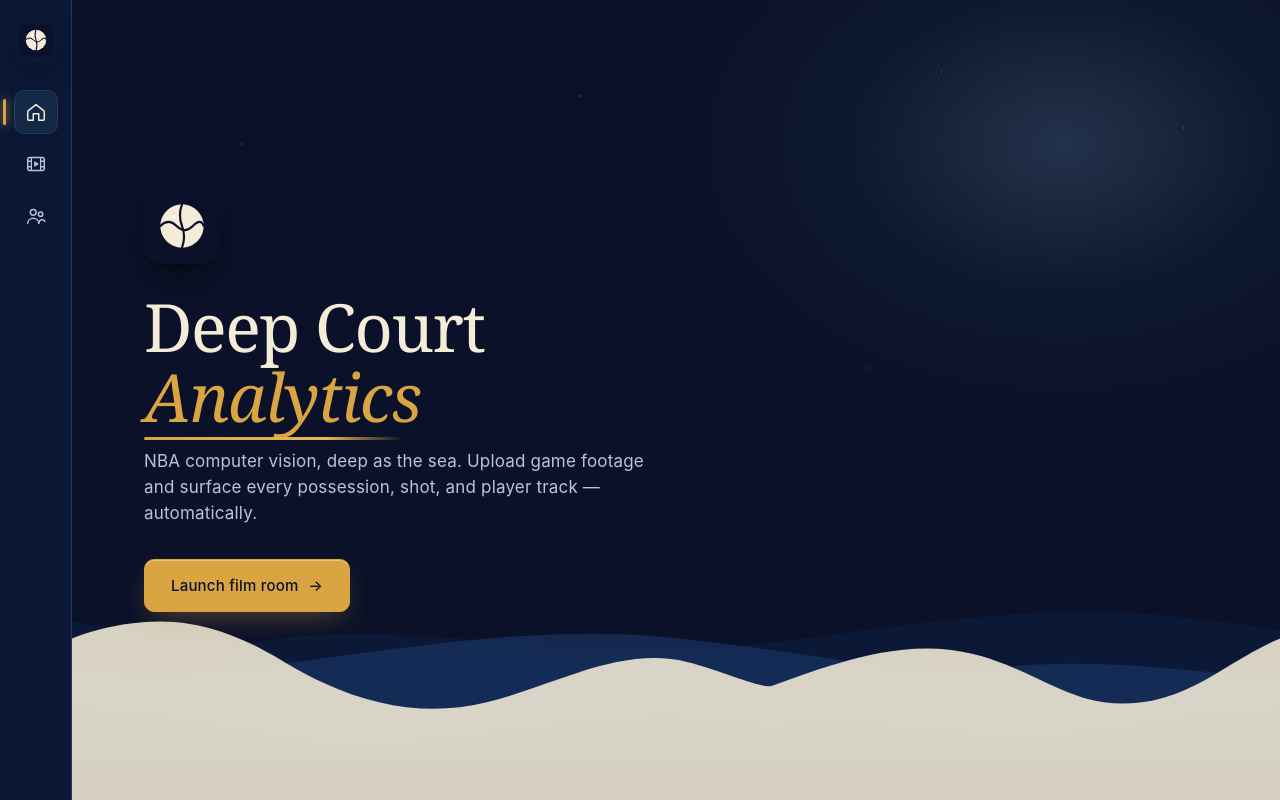
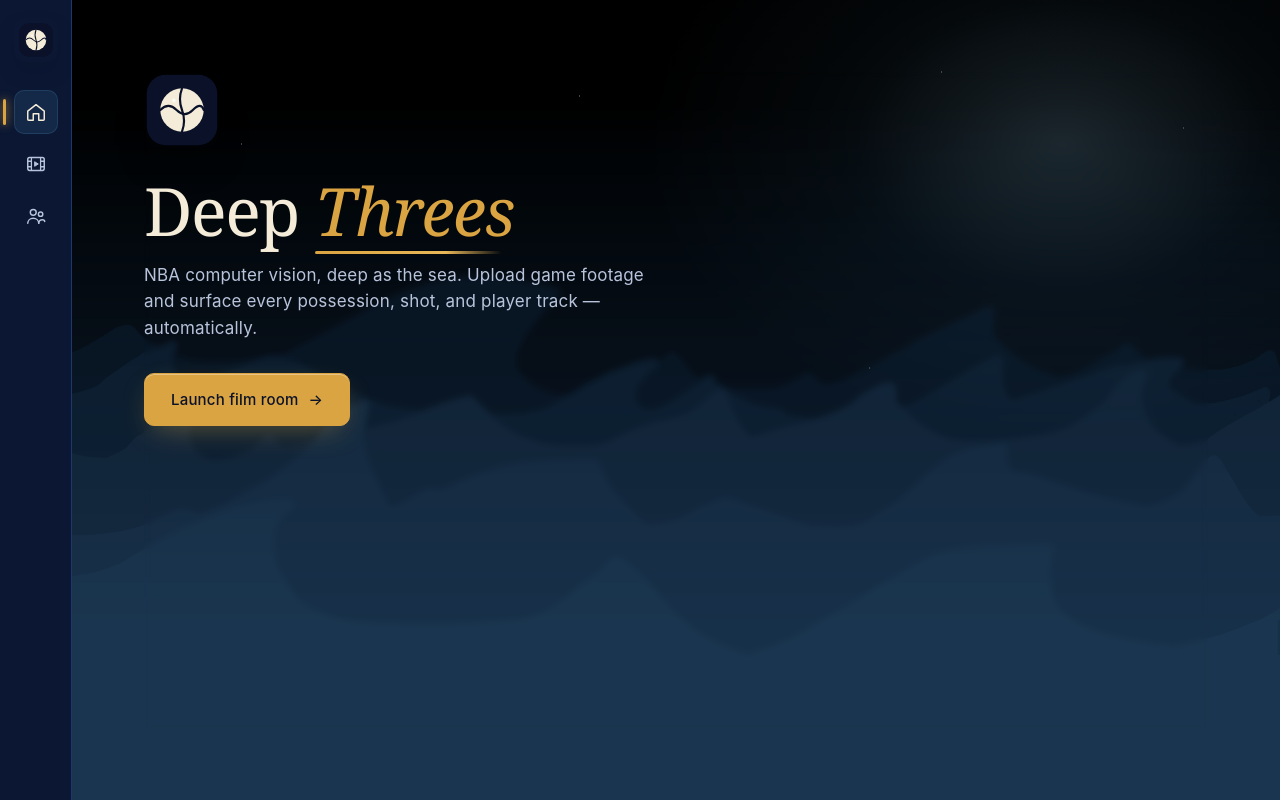
Before and after one commit to chunkys0up/deep-threes, a React (Vite) app in the folder frontend/: page / in a window 1280 px wide. Built offline with nearby package versions, Linux system fonts and the light colour scheme.

Commit message:
Main page & bg

```diff
--- a/frontend/src/components/HomePage.jsx
+++ b/frontend/src/components/HomePage.jsx
@@ -1,88 +1,25 @@
 import logo from '../assets/logo.svg'
+import bgImage from '../assets/bg.png'
 
-const FRONT_PATH_A = `
-  M0,320 L0,180
-  C 80,150 160,120 240,140
-  C 320,160 360,210 440,200
-  C 520,190 560,130 640,110
-  C 720,90  780,100 860,150
-  C 940,200 1020,220 1100,200
-  C 1180,180 1260,130 1340,150
-  C 1380,160 1420,180 1440,180
-  C 1520,150 1600,120 1680,140
-  C 1760,160 1800,210 1880,200
-  C 1960,190 2000,130 2080,110
-  C 2160,90  2220,100 2300,150
-  C 2380,200 2460,220 2540,200
-  C 2620,180 2700,130 2780,150
-  C 2820,160 2860,180 2880,180
-  L 2880,320 Z`
-
-const FRONT_PATH_B = `
-  M0,320 L0,230
-  C 120,210 220,250 340,240
-  C 460,230 540,200 660,210
-  C 780,220 880,260 1000,250
-  C 1120,240 1240,210 1360,220
-  C 1400,224 1430,228 1440,230
-  C 1560,210 1660,250 1780,240
-  C 1900,230 1980,200 2100,210
-  C 2220,220 2320,260 2440,250
-  C 2560,240 2680,210 2800,220
-  C 2840,224 2870,228 2880,230
-  L 2880,320 Z`
-
-const BACK_PATH_A = `
-  M0,320 L0,200
-  C 180,170 360,230 540,210
-  C 720,190 900,150 1080,170
-  C 1260,190 1380,220 1440,210
-  C 1620,180 1800,240 1980,220
-  C 2160,200 2340,160 2520,180
-  C 2700,200 2820,230 2880,220
-  L 2880,320 Z`
-
-const BACK_PATH_B = `
-  M0,320 L0,260
-  C 240,240 480,280 720,270
-  C 960,260 1200,230 1440,250
-  C 1680,240 1920,280 2160,270
-  C 2400,260 2640,230 2880,250
-  L 2880,320 Z`
+// ... (wave path constants unchanged)
 
 export default function HomePage({ onNavigate }) {
   return (
-    <div className="page home-page">
+    <div className="page home-page" style={{
+      backgroundImage: `url(${bgImage})`,
+      backgroundSize: 'cover',
+      backgroundPosition: 'center',
+      backgroundRepeat: 'no-repeat',
+    }}>
+      <div style={{ backdropFilter: 'blur(3px)', width: '100%', height: '100%' }}>
         <div className="home-waves" aria-hidden="true">
-        <svg
-          className="wave-layer wave-deepest"
-          viewBox="0 0 2880 320"
-          preserveAspectRatio="none"
-        >
-          <path d={BACK_PATH_A} />
-        </svg>
-        <svg
-          className="wave-layer wave-back"
-          viewBox="0 0 2880 320"
-          preserveAspectRatio="none"
-        >
-          <path d={BACK_PATH_A} />
-          <path d={BACK_PATH_B} opacity="0.45" />
-        </svg>
-        <svg
-          className="wave-layer wave-front"
-          viewBox="0 0 2880 320"
-          preserveAspectRatio="none"
-        >
-          <path d={FRONT_PATH_A} />
-          <path d={FRONT_PATH_B} opacity="0.5" />
-        </svg>
+          {/* ... wave SVGs unchanged ... */}
         </div>
 
         <div className="home-content">
           <img className="home-logo" src={logo} alt="Deep Court Analytics" />
           <h1 className="home-title">
-          Deep Court <em>Analytics</em>
+            Deep <em>Threes</em>
           </h1>
           <p className="home-tag">
             NBA computer vision, deep as the sea. Upload game footage and
@@ -97,5 +34,6 @@ export default function HomePage({ onNavigate }) {
           </button>
         </div>
       </div>
+    </div>
   )
 }
```
Also changed, not shown: frontend/src/App.jsx (+30 -0 lines), frontend/src/assets/bg.png (added). Lines whose indentation alone changed are shown as unchanged.
